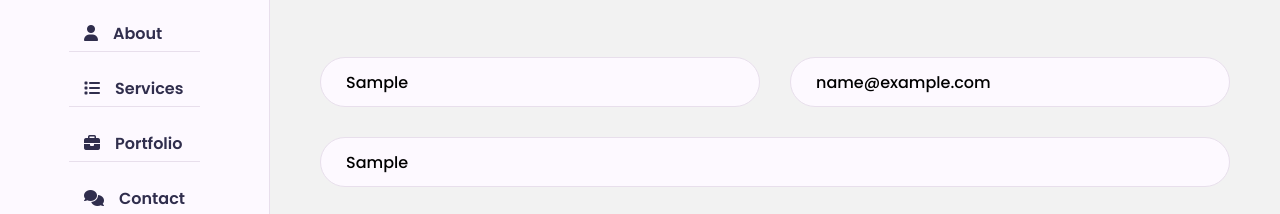
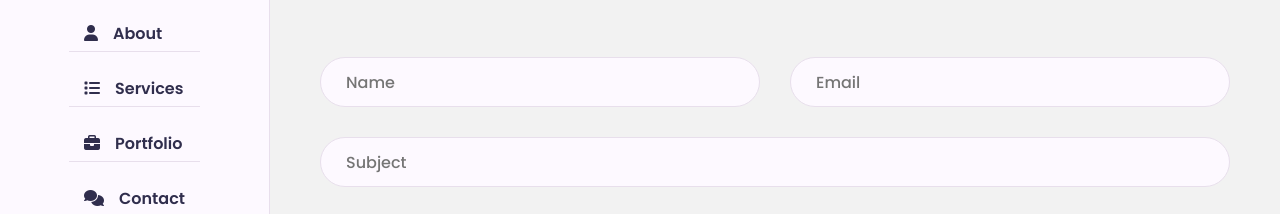
Before and after one commit to kakhramonovv2662/portfolio, a plain HTML site: page index.html in a window 1280 px wide. Both pictures are taken after typing "Sample", "name@example.com", "Sample", "Sample" into the empty fields and a click on the button "Send Message". Shown: the part 4710-4924 px from the top of the page. Drawn offline with Linux system fonts and the light colour scheme; no server answers; a web font is replaced by a local one.

Commit message:
changed js and css files

```diff
--- a/js/main.js
+++ b/js/main.js
@@ -16,4 +16,9 @@ elForm.addEventListener("submit", (evt) => {
   const api = new XMLHttpRequest();
   api.open("GET", url, true);
   api.send();
+
+  elNameInput.value = null;
+  elEmailInput.value = null;
+  elSubjectInput.value = null;
+  elTextInput.value = null;
 });
--- a/scss/blocks/_contact.scss
+++ b/scss/blocks/_contact.scss
@@ -75,6 +75,7 @@
     .btn {
       height: 50px;
       padding: 0 50px;
+      cursor: pointer;
     }
   }
 }
--- a/scss/blocks/_home.scss
+++ b/scss/blocks/_home.scss
@@ -115,6 +115,7 @@
   border: none;
   background-color: var(--skin-color);
   transition: all 0.3s ease;
+  cursor: pointer;
 
   &:hover {
     transform: scale(1.05);
```
Also changed, not shown: css/main.min.css, 1 other file.
